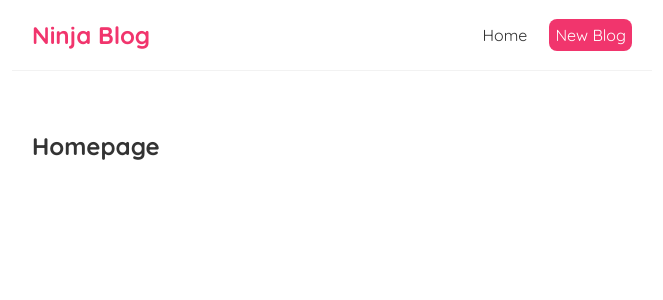
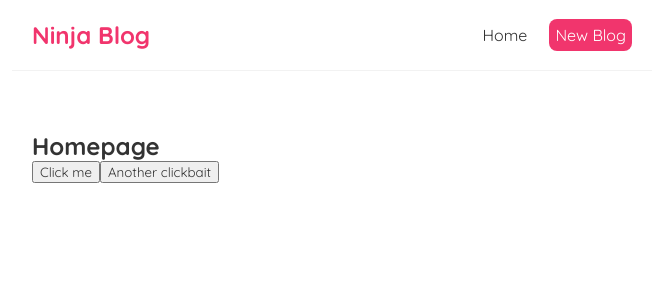
Before and after one commit to Tsumirez/ninja-blog, a React (Create React App) app: page / in a window 1280 px wide. Shown: the top 300 px of the page, without its empty margins (308-971 px from the left). Built offline with nearby package versions, Linux system fonts and the light colour scheme.

Commit message:
Reacting to click events
Simple event handling no biggie.
One cool thing is bit of inline factory pattern to call function with arguments.
Just create annonymous function for the onClick handler that returns the desired one with parameters passed.
Nice and easy:3

```diff
--- a/src/Home.js
+++ b/src/Home.js
@@ -1,7 +1,12 @@
 const Home = () => {
+    const handleClick = (e) => console.log('ninja button pressed!', e)
+    const handleClickAgain = (name,e) => console.log(`Ninjas know your name is ${name}..and other stuff such as..`, e.target)
+
     return (
         <div className="home">
             <h2>Homepage</h2>
+            <button onClick={handleClick}>Click me</button>
+            <button onClick={(e) => handleClickAgain('Zef',e)}>Another clickbait</button>
         </div>
     )
 }
```
